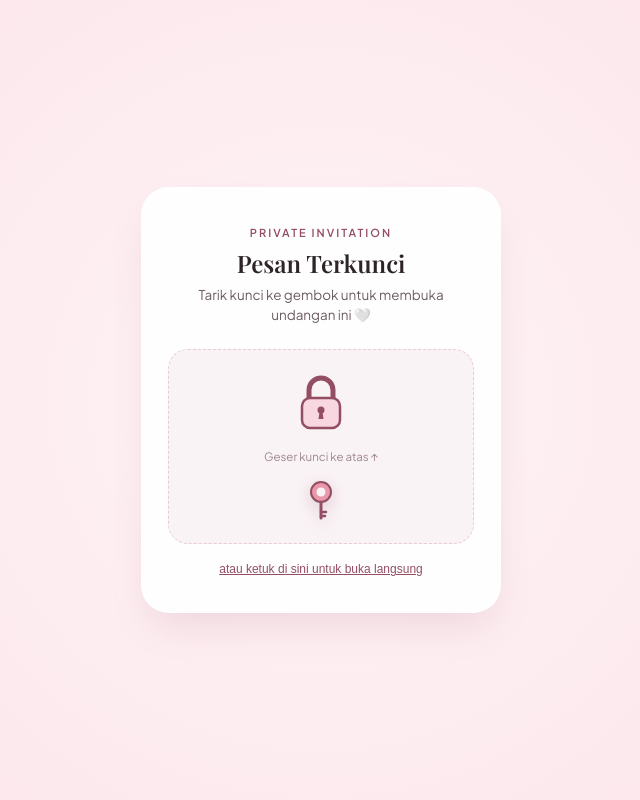
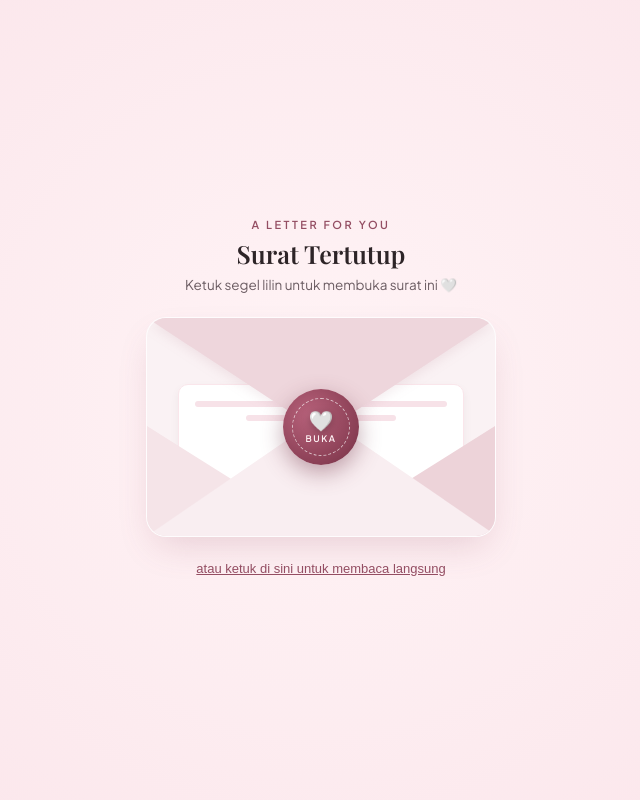
Before and after one commit to bima204/our-night, a plain HTML site: page index.html in a window 1280 px wide. Shown: the top 800 px of the page, without its empty margins (319-959 px from the left). Drawn offline with nearby package versions, Linux system fonts and the light colour scheme; a web font is replaced by a local one.

Commit message:
feat: replace key-lock with wax seal letter opening experience

```diff
--- a/index.html
+++ b/index.html
@@ -88,7 +88,7 @@
     }
 
     /* =========================================
-       LOCK / KEY OVERLAY SCREEN
+       WAX SEAL ENVELOPE OPENING SCREEN (NEW CONCEPT)
        ========================================= */
     #lockScreen {
       position: fixed;
@@ -103,143 +103,240 @@
       flex-direction: column;
       justify-content: center;
       align-items: center;
-      padding: 24px;
+      padding: 20px;
       text-align: center;
-      transition: opacity 0.8s ease, transform 0.8s ease, visibility 0.8s;
+      transition: opacity 0.85s cubic-bezier(0.4, 0, 0.2, 1), transform 0.85s cubic-bezier(0.4, 0, 0.2, 1), visibility 0.85s;
     }
 
     #lockScreen.unlocked {
       opacity: 0;
-      transform: scale(1.04);
+      transform: scale(1.06);
       visibility: hidden;
       pointer-events: none;
     }
 
-    .lock-card-box {
-      background: rgba(255, 255, 255, 0.92);
-      backdrop-filter: blur(16px);
-      -webkit-backdrop-filter: blur(16px);
-      border: 1px solid rgba(255, 255, 255, 0.95);
-      border-radius: 28px;
-      padding: 38px 26px 32px;
-      max-width: 360px;
+    .envelope-box {
       width: 100%;
-      box-shadow: 0 20px 40px -10px rgba(148, 78, 99, 0.16);
+      max-width: 350px;
       display: flex;
       flex-direction: column;
       align-items: center;
     }
 
-    .lock-badge {
+    .envelope-tag {
       font-size: 11px;
-      letter-spacing: 2px;
+      letter-spacing: 2.5px;
       text-transform: uppercase;
       color: var(--primary);
       font-weight: 600;
-      margin-bottom: 8px;
+      margin-bottom: 6px;
     }
 
-    .lock-title {
+    .envelope-title {
       font-family: 'Playfair Display', serif;
-      font-size: 24px;
+      font-size: 25px;
       font-weight: 600;
       color: var(--text-main);
       margin-bottom: 6px;
     }
 
-    .lock-instruction {
+    .envelope-hint {
       font-size: 13.5px;
       color: var(--text-muted);
       margin-bottom: 24px;
-      line-height: 1.5;
     }
 
-    /* Lock Stage */
-    .lock-stage {
+    /* Envelope Visual Stage */
+    .envelope-stage {
       position: relative;
       width: 100%;
-      height: 195px;
-      background: #faf3f5;
-      border: 1.5px dashed #e8ccd3;
+      height: 220px;
+      background: #faf2f4;
       border-radius: 20px;
-      display: flex;
-      flex-direction: column;
-      justify-content: space-between;
-      align-items: center;
-      padding: 16px;
+      box-shadow: 0 16px 36px -10px rgba(148, 78, 99, 0.22);
+      border: 1px solid rgba(255, 255, 255, 0.8);
       overflow: hidden;
-      user-select: none;
-    }
-
-    .padlock-target {
-      position: relative;
-      width: 72px;
-      height: 72px;
       display: flex;
       align-items: center;
       justify-content: center;
-      transition: transform 0.3s ease;
+      cursor: pointer;
     }
 
-    .padlock-target.highlight {
-      transform: scale(1.1);
+    /* Envelope Body Lines */
+    .env-fold-left {
+      position: absolute;
+      bottom: 0;
+      left: 0;
+      width: 0;
+      height: 0;
+      border-style: solid;
+      border-width: 110px 0 0 175px;
+      border-color: transparent transparent transparent #f5e4e8;
+      z-index: 2;
     }
 
-    .shackle {
-      transition: transform 0.45s cubic-bezier(0.34, 1.56, 0.64, 1);
-      transform-origin: 32px 30px;
+    .env-fold-right {
+      position: absolute;
+      bottom: 0;
+      right: 0;
+      width: 0;
+      height: 0;
+      border-style: solid;
+      border-width: 0 0 110px 175px;
+      border-color: transparent transparent #edd3d9 transparent;
+      z-index: 2;
     }
 
-    .padlock-target.open .shackle {
-      transform: translateY(-8px) rotate(-28deg);
+    .env-fold-bottom {
+      position: absolute;
+      bottom: 0;
+      left: 0;
+      right: 0;
+      width: 0;
+      height: 0;
+      margin: auto;
+      border-style: solid;
+      border-width: 0 175px 120px 175px;
+      border-color: transparent transparent #f9eef1 transparent;
+      z-index: 3;
     }
 
-    .key-element {
-      width: 52px;
-      height: 52px;
-      cursor: grab;
-      touch-action: none;
-      position: relative;
-      transition: filter 0.2s ease;
-      filter: drop-shadow(0 4px 8px rgba(148, 78, 99, 0.25));
+    /* Top Flap (Opens Upwards) */
+    .env-flap-top {
+      position: absolute;
+      top: 0;
+      left: 0;
+      right: 0;
+      margin: auto;
+      width: 0;
+      height: 0;
+      border-style: solid;
+      border-width: 115px 175px 0 175px;
+      border-color: #eed6dc transparent transparent transparent;
+      transform-origin: top center;
+      transition: transform 0.6s cubic-bezier(0.4, 0, 0.2, 1);
+      z-index: 4;
+      filter: drop-shadow(0 4px 6px rgba(148, 78, 99, 0.1));
+    }
+
+    .envelope-stage.opened .env-flap-top {
+      transform: rotateX(180deg);
+      z-index: 1;
+    }
+
+    /* Letter peek preview sliding up */
+    .env-letter-peek {
+      position: absolute;
+      width: 82%;
+      height: 140px;
+      background: #ffffff;
+      border-radius: 10px 10px 0 0;
+      box-shadow: 0 4px 10px rgba(0, 0, 0, 0.05);
+      bottom: 12px;
+      z-index: 1;
+      transition: transform 0.6s cubic-bezier(0.4, 0, 0.2, 1) 0.2s;
+      padding: 16px;
+      text-align: center;
+      border: 1px solid #fae6eb;
+    }
+
+    .envelope-stage.opened .env-letter-peek {
+      transform: translateY(-55px);
+    }
+
+    .peek-line {
+      height: 6px;
+      background: #f7e2e8;
+      border-radius: 4px;
+      margin-bottom: 8px;
+    }
+
+    .peek-line.short {
+      width: 60%;
+      margin: 0 auto;
+    }
+
+    /* Wax Stamp / Seal Button */
+    .wax-seal {
+      position: absolute;
+      top: 50%;
+      left: 50%;
+      transform: translate(-50%, -50%);
+      width: 76px;
+      height: 76px;
+      border-radius: 50%;
+      background: radial-gradient(circle at 35% 35%, #b8627b 0%, #8a3f55 70%, #6e2f42 100%);
+      box-shadow: 0 8px 22px rgba(110, 47, 66, 0.42), inset 0 2px 4px rgba(255, 255, 255, 0.35);
+      z-index: 10;
       display: flex;
+      flex-direction: column;
       align-items: center;
       justify-content: center;
-      z-index: 10;
+      cursor: pointer;
+      transition: transform 0.25s ease, box-shadow 0.25s ease, opacity 0.4s ease;
+      animation: pulseGlow 2.5s infinite ease-in-out;
     }
 
-    .key-element:active {
-      cursor: grabbing;
-      filter: drop-shadow(0 8px 14px rgba(148, 78, 99, 0.4));
+    .wax-seal:hover {
+      transform: translate(-50%, -50%) scale(1.06);
+      box-shadow: 0 10px 26px rgba(110, 47, 66, 0.52);
     }
 
-    .key-element.inserting {
-      transition: all 0.5s cubic-bezier(0.4, 0, 0.2, 1);
-      transform: translate(0px, -72px) scale(0.65) rotate(90deg) !important;
-      opacity: 0;
+    .wax-seal:active {
+      transform: translate(-50%, -50%) scale(0.94);
     }
 
-    .hint-drag {
-      font-size: 11.5px;
-      color: #9d878f;
-      display: flex;
-      align-items: center;
-      gap: 5px;
+    .envelope-stage.opened .wax-seal {
+      transform: translate(-50%, -50%) scale(1.25);
+      opacity: 0;
+      pointer-events: none;
     }
 
-    .btn-quick-unlock {
-      margin-top: 14px;
+    @keyframes pulseGlow {
+      0%, 100% { box-shadow: 0 8px 22px rgba(110, 47, 66, 0.42); }
+      50% { box-shadow: 0 8px 28px rgba(184, 98, 123, 0.65); }
+    }
+
+    .seal-inner-ring {
+      width: 58px;
+      height: 58px;
+      border-radius: 50%;
+      border: 1px dashed rgba(255, 255, 255, 0.65);
+      display: flex;
+      flex-direction: column;
+      align-items: center;
+      justify-content: center;
+    }
+
+    .seal-heart {
+      font-size: 20px;
+      line-height: 1;
+      filter: drop-shadow(0 2px 4px rgba(0, 0, 0, 0.25));
+    }
+
+    .seal-text {
+      font-size: 9px;
+      letter-spacing: 1.5px;
+      color: #fff4f6;
+      font-weight: 600;
+      text-transform: uppercase;
+      margin-top: 3px;
+    }
+
+    /* Fallback direct link */
+    .btn-quick-open {
+      margin-top: 18px;
       background: none;
       border: none;
       color: var(--primary);
-      font-size: 12px;
+      font-size: 13px;
       text-decoration: underline;
       cursor: pointer;
-      padding: 4px;
+      padding: 6px;
     }
 
     /* =========================================
-       MAIN INVITATION CARD (AESTHETIC UPGRADE)
+       MAIN INVITATION CARD
        ========================================= */
     .card-wrapper {
       width: 100%;
@@ -273,7 +370,6 @@
       }
     }
 
-    /* Inner subtle border frame for luxury editorial feel */
     .card-inner-frame {
       border: 1px solid rgba(148, 78, 99, 0.12);
       border-radius: 20px;
@@ -287,13 +383,11 @@
       }
     }
 
-    /* Top Aesthetic Header */
     .card-header-area {
       text-align: center;
       margin-bottom: 20px;
     }
 
-    /* Elegant Bouquet Illustration */
     .bouquet-container {
       text-align: center;
       margin-bottom: 14px;
@@ -347,7 +441,6 @@
       margin: 0 auto 20px auto;
     }
 
-    /* Letter Body */
     .letter-body {
       font-size: clamp(13.8px, 3.8vw, 14.5px);
       line-height: 1.82;
@@ -364,12 +457,6 @@
       margin-bottom: 0;
     }
 
-    .letter-body strong {
-      color: var(--text-main);
-      font-weight: 600;
-    }
-
-    /* Detail / Session Box (Upgraded Aesthetic) */
     .session-info {
       background: linear-gradient(135deg, var(--accent-soft) 0%, #fff6f8 100%);
       border: 1px solid var(--border);
@@ -426,7 +513,6 @@
       }
     }
 
-    /* Action Button */
     .btn-warm {
       background: linear-gradient(135deg, #a85870 0%, #8c4257 100%);
       color: #ffffff;
@@ -453,7 +539,6 @@
       background: #7d384c;
     }
 
-    /* Response confirmation toast */
     .toast-msg {
       max-height: 0;
       opacity: 0;
@@ -499,44 +584,35 @@
   </div>
 
   <!-- =========================================
-       LOCK & KEY OVERLAY (FIRST OPEN INTERACTION)
+       WAX SEAL ENVELOPE OPENING SCREEN (NEW CONCEPT)
        ========================================= -->
   <div id="lockScreen">
-    <div class="lock-card-box">
-      <div class="lock-badge">Private Invitation</div>
-      <h2 class="lock-title">Pesan Terkunci</h2>
-      <p class="lock-instruction">Tarik kunci ke gembok untuk membuka undangan ini 🤍</p>
+    <div class="envelope-box">
+      <div class="envelope-tag">A Letter For You</div>
+      <h2 class="envelope-title">Surat Tertutup</h2>
+      <p class="envelope-hint">Ketuk segel lilin untuk membuka surat ini 🤍</p>
 
-      <div class="lock-stage" id="lockStage">
-        <!-- Padlock SVG -->
-        <div class="padlock-target" id="padlockTarget">
-          <svg width="68" height="68" viewBox="0 0 68 68" fill="none" xmlns="http://www.w3.org/2000/svg">
-            <!-- Shackle -->
-            <path class="shackle" d="M22 32V22C22 15.3726 27.3726 10 34 10C40.6274 10 46 15.3726 46 22V32" stroke="#944e63" stroke-width="5" stroke-linecap="round"/>
-            <!-- Body -->
-            <rect x="15" y="30" width="38" height="30" rx="8" fill="#f8d7e0" stroke="#944e63" stroke-width="2.5"/>
-            <!-- Keyhole -->
-            <circle cx="34" cy="42" r="3.5" fill="#944e63"/>
-            <path d="M32.5 44L31.5 51H36.5L35.5 44H32.5Z" fill="#944e63"/>
-          </svg>
+      <!-- Interactive Envelope Stage -->
+      <div class="envelope-stage" id="envelopeStage" onclick="openEnvelopeLetter()">
+        <div class="env-letter-peek">
+          <div class="peek-line"></div>
+          <div class="peek-line short"></div>
         </div>
+        <div class="env-fold-left"></div>
+        <div class="env-fold-right"></div>
+        <div class="env-fold-bottom"></div>
+        <div class="env-flap-top"></div>
 
-        <!-- Hint -->
-        <div class="hint-drag">Geser kunci ke atas ↑</div>
-
-        <!-- Draggable Golden/Rose Key SVG -->
-        <div class="key-element" id="keyElement">
-          <svg width="46" height="46" viewBox="0 0 46 46" fill="none" xmlns="http://www.w3.org/2000/svg">
-            <circle cx="23" cy="14" r="10" fill="#e898aa" stroke="#944e63" stroke-width="2"/>
-            <circle cx="23" cy="14" r="4.5" fill="#faf3f5"/>
-            <path d="M23 24V40" stroke="#944e63" stroke-width="3" stroke-linecap="round"/>
-            <path d="M23 34H28" stroke="#944e63" stroke-width="2.5" stroke-linecap="round"/>
-            <path d="M23 38H27" stroke="#944e63" stroke-width="2.5" stroke-linecap="round"/>
-          </svg>
+        <!-- Wax Seal Stamp -->
+        <div class="wax-seal" id="waxSeal">
+          <div class="seal-inner-ring">
+            <span class="seal-heart">🤍</span>
+            <span class="seal-text">Buka</span>
+          </div>
         </div>
       </div>
 
-      <button class="btn-quick-unlock" onclick="unlockInvitation()">atau ketuk di sini untuk buka langsung</button>
+      <button class="btn-quick-open" onclick="openEnvelopeLetter()">atau ketuk di sini untuk membaca langsung</button>
     </div>
   </div>
 
@@ -550,42 +626,34 @@
         <!-- Bouquet Illustration -->
         <div class="bouquet-container">
           <svg class="bouquet-svg" viewBox="0 0 100 100" fill="none" xmlns="http://www.w3.org/2000/svg">
-            <!-- Flower Stems -->
             <path d="M48 60L42 90" stroke="#7a9a7b" stroke-width="2.5" stroke-linecap="round"/>
             <path d="M52 60L58 90" stroke="#7a9a7b" stroke-width="2.5" stroke-linecap="round"/>
             <path d="M50 58L50 92" stroke="#688a69" stroke-width="3" stroke-linecap="round"/>
 
-            <!-- Bouquet Wrap Paper -->
             <path d="M30 64L40 92C40 92 50 90 60 92L70 64C70 64 50 56 30 64Z" fill="#eed9d5" stroke="#dab6b0" stroke-width="1.2"/>
             <path d="M36 68L50 91L64 68" stroke="#ffffff" stroke-width="1" stroke-dasharray="2 2" fill="none"/>
-            <!-- Ribbon Bow -->
             <circle cx="50" cy="78" r="4" fill="#944e63"/>
             <path d="M47 78C42 75 40 82 46 82C49 82 50 78 50 78Z" fill="#944e63"/>
             <path d="M53 78C58 75 60 82 54 82C51 82 50 78 50 78Z" fill="#944e63"/>
             <path d="M48 81L43 89" stroke="#944e63" stroke-width="1.8" stroke-linecap="round"/>
             <path d="M52 81L57 89" stroke="#944e63" stroke-width="1.8" stroke-linecap="round"/>
 
-            <!-- Leaves -->
             <path d="M32 46C24 48 26 38 34 40C34 40 33 44 32 46Z" fill="#9db89e"/>
             <path d="M68 46C76 48 74 38 66 40C66 40 67 44 68 46Z" fill="#9db89e"/>
 
-            <!-- Flower 1 (Left Rose - Soft Pink) -->
             <circle cx="36" cy="40" r="11" fill="#f8b4c4"/>
             <circle cx="36" cy="40" r="7" fill="#f29bb0"/>
             <path d="M34 38C35 36 38 36 39 38C40 40 38 42 36 42" stroke="#e07d96" stroke-width="1.5" stroke-linecap="round"/>
 
-            <!-- Flower 2 (Right Rose - Peach Blush) -->
             <circle cx="64" cy="40" r="11" fill="#fed0bb"/>
             <circle cx="64" cy="40" r="7" fill="#fcae91"/>
             <path d="M62 38C63 36 66 36 67 38C68 40 66 42 64 42" stroke="#e89174" stroke-width="1.5" stroke-linecap="round"/>
 
-            <!-- Flower 3 (Center Main Rose - Dusty Mauve Pink) -->
             <circle cx="50" cy="34" r="14" fill="#f3a4b9"/>
             <circle cx="50" cy="34" r="9.5" fill="#e57f9c"/>
             <circle cx="50" cy="34" r="5.5" fill="#c95879"/>
             <path d="M47 32C49 29 53 29 54 32C55 35 52 37 50 37" stroke="#ffffff" stroke-width="1.5" stroke-linecap="round" opacity="0.8"/>
 
-            <!-- Mini Baby's Breath / White Blossoms -->
             <circle cx="48" cy="18" r="3" fill="#ffffff" stroke="#e5c5cf" stroke-width="0.8"/>
             <circle cx="31" cy="28" r="2.8" fill="#ffffff" stroke="#e5c5cf" stroke-width="0.8"/>
             <circle cx="69" cy="28" r="2.8" fill="#ffffff" stroke="#e5c5cf" stroke-width="0.8"/>
@@ -680,109 +748,27 @@
     }
 
     /* =========================================
-       DRAG & DROP / TOUCH LOCK INTERACTION
+       WAX SEAL ENVELOPE OPENING INTERACTION
        ========================================= */
-    const key = document.getElementById('keyElement');
-    const lock = document.getElementById('padlockTarget');
-    const stage = document.getElementById('lockStage');
+    const envelopeStage = document.getElementById('envelopeStage');
     const lockScreen = document.getElementById('lockScreen');
+    let isEnvelopeOpened = false;
 
-    let isDragging = false;
-    let startY = 0;
-    let currentY = 0;
-    let isUnlocked = false;
+    function openEnvelopeLetter() {
+      if (isEnvelopeOpened) return;
+      isEnvelopeOpened = true;
 
-    // Touch Events (Mobile Android / iOS)
-    key.addEventListener('touchstart', (e) => {
-      if (isUnlocked) return;
-      isDragging = true;
-      startY = e.touches[0].clientY;
-      key.style.transition = 'none';
-    }, { passive: true });
-
-    window.addEventListener('touchmove', (e) => {
-      if (!isDragging || isUnlocked) return;
-      const deltaY = e.touches[0].clientY - startY;
-      if (deltaY < 0 && deltaY > -110) {
-        currentY = deltaY;
-        key.style.transform = `translateY(${deltaY}px)`;
-        if (deltaY < -65) {
-          lock.classList.add('highlight');
-        } else {
-          lock.classList.remove('highlight');
-        }
-      }
-    }, { passive: true });
-
-    window.addEventListener('touchend', () => {
-      if (!isDragging || isUnlocked) return;
-      isDragging = false;
-      if (currentY < -65) {
-        unlockInvitation();
-      } else {
-        key.style.transition = 'transform 0.3s ease';
-        key.style.transform = 'translateY(0px)';
-        lock.classList.remove('highlight');
-      }
-    });
-
-    // Mouse Events (Laptop / Desktop)
-    key.addEventListener('mousedown', (e) => {
-      if (isUnlocked) return;
-      isDragging = true;
-      startY = e.clientY;
-      key.style.transition = 'none';
-    });
-
-    window.addEventListener('mousemove', (e) => {
-      if (!isDragging || isUnlocked) return;
-      const deltaY = e.clientY - startY;
-      if (deltaY < 0 && deltaY > -110) {
-        currentY = deltaY;
-        key.style.transform = `translateY(${deltaY}px)`;
-        if (deltaY < -65) {
-          lock.classList.add('highlight');
-        } else {
-          lock.classList.remove('highlight');
-        }
-      }
-    });
-
-    window.addEventListener('mouseup', () => {
-      if (!isDragging || isUnlocked) return;
-      isDragging = false;
-      if (currentY < -65) {
-        unlockInvitation();
-      } else {
-        key.style.transition = 'transform 0.3s ease';
-        key.style.transform = 'translateY(0px)';
-        lock.classList.remove('highlight');
-      }
-    });
-
-    key.addEventListener('click', () => {
-      if (!isUnlocked && Math.abs(currentY) < 5) {
-        unlockInvitation();
-      }
-    });
-
-    function unlockInvitation() {
-      if (isUnlocked) return;
-      isUnlocked = true;
-
+      // Play soft romantic piano immediately
       playCalmingAudio();
 
-      key.classList.add('inserting');
-      lock.classList.add('highlight');
+      // Trigger envelope flap opening & letter slide animation
+      envelopeStage.classList.add('opened');
 
-      setTimeout(() => {
-        lock.classList.add('open');
-      }, 350);
-
+      // Smooth fade transition into the main invitation card
       setTimeout(() => {
         lockScreen.classList.add('unlocked');
         document.body.classList.add('loaded');
-      }, 750);
+      }, 700);
     }
 
     /* =========================================
```
